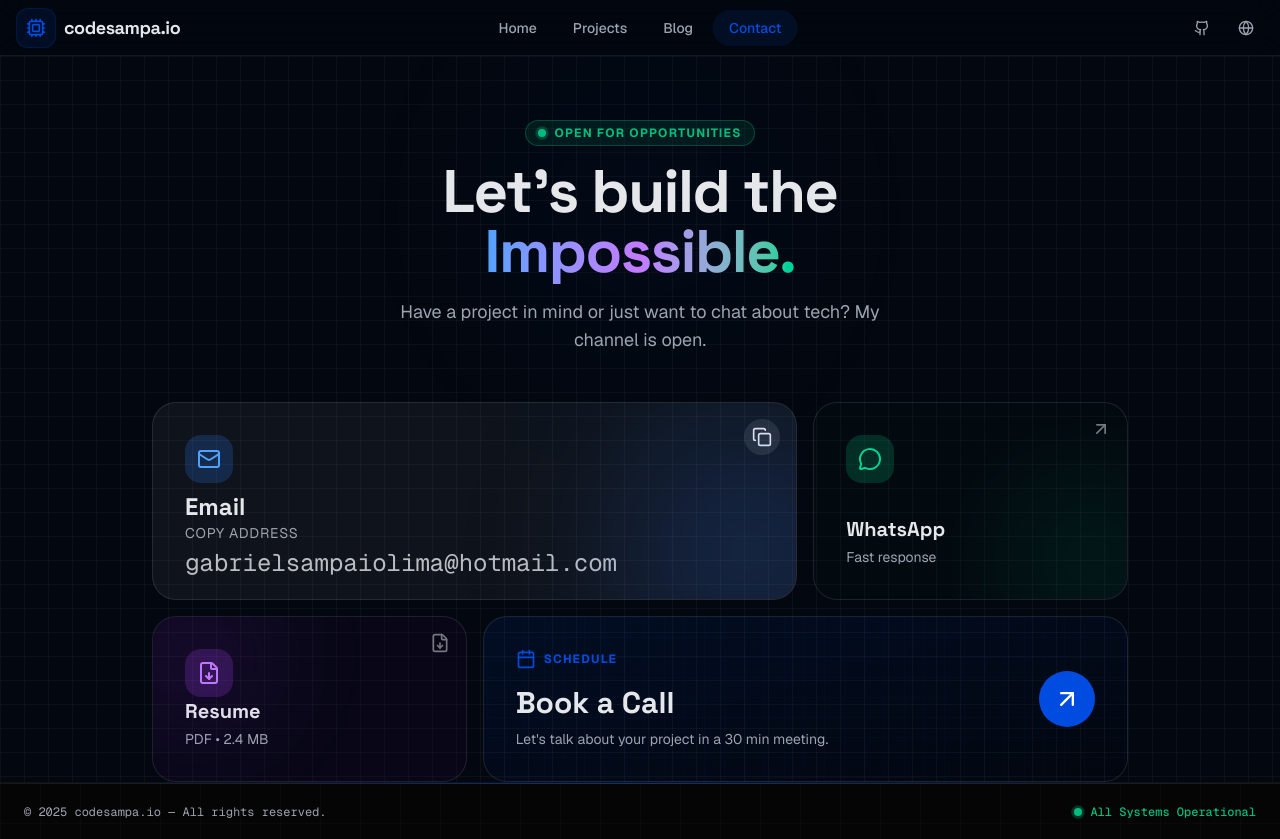
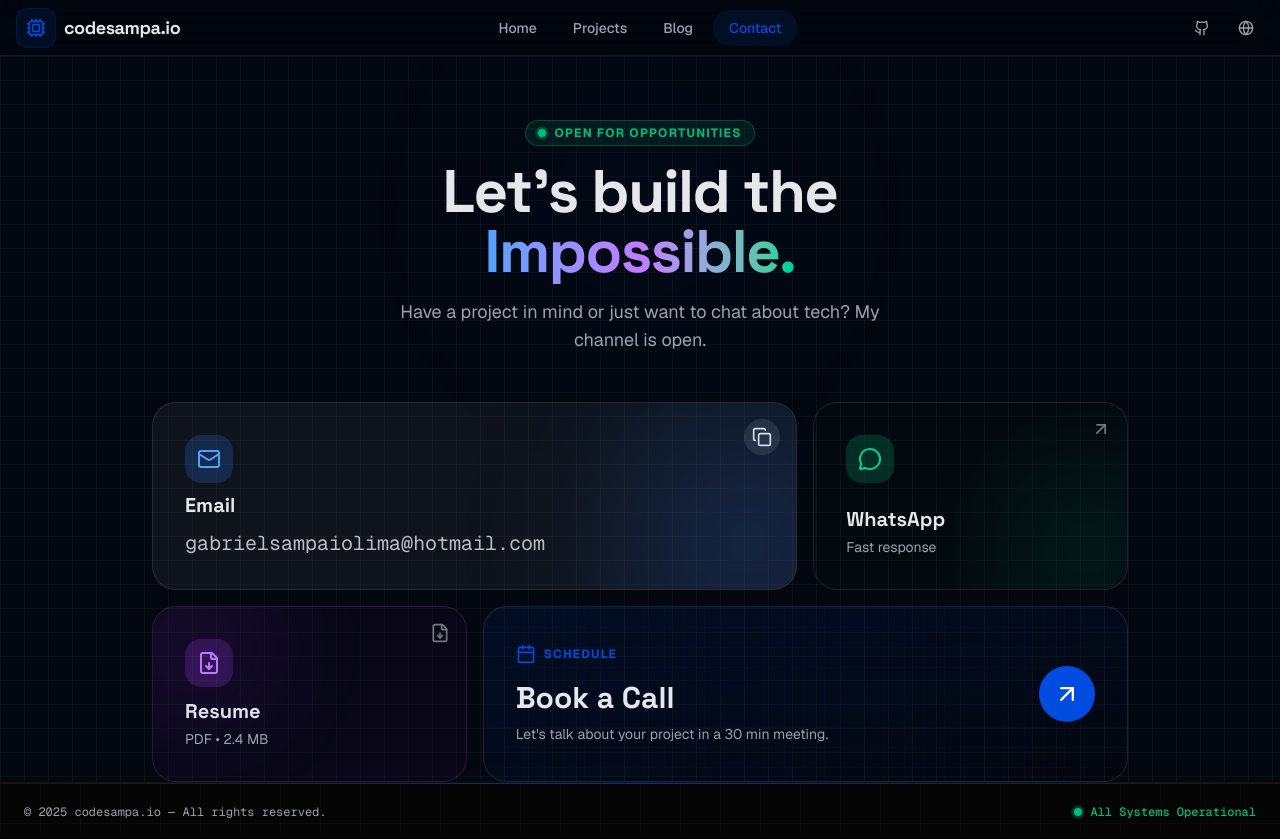
Before and after one commit to sampaiogabriel/codesampa.io, a Next.js app: page /en-US/contact in a window 1280 px wide. Built offline with nearby package versions, Linux system fonts and the light colour scheme.

Commit message:
style: ajust style in contact cards

```diff
--- a/src/components/pages/contact/contact-hub.tsx
+++ b/src/components/pages/contact/contact-hub.tsx
@@ -102,16 +102,13 @@ export function ContactHub() {
               <div className="flex h-12 w-12 items-center justify-center rounded-2xl bg-blue-500/20 text-blue-400">
                 <Mail size={24} />
               </div>
-              <h3 className="text-2xl font-bold text-foreground">
+              <h3 className="text-xl font-bold text-foreground">
                 {t('email.label')}
               </h3>
             </div>
 
             <div>
-              <p className="text-sm text-muted-foreground uppercase tracking-wider mb-1">
-                {t('email.action')}
-              </p>
-              <p className="text-lg md:text-2xl font-mono text-foreground/80 break-all">
+              <p className="text-lg md:text-xl font-mono text-foreground/80 break-all">
                 {SOCIALS.email}
               </p>
             </div>
```
